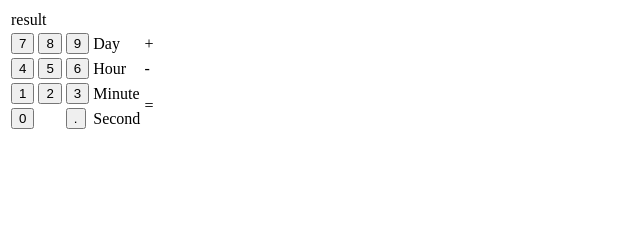
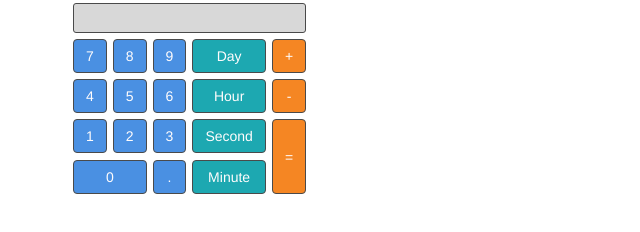
Before and after one commit to Loopersgroup/time-calculator, a website: page index1.html in a window 1280 px wide. Shown: the whole page, without its empty margins (0-640 px from the left). Drawn offline with nearby package versions, Linux system fonts and the light colour scheme.

Commit message:
css-completed

```diff
--- a/css/style.css
+++ b/css/style.css
@@ -0,0 +1,57 @@
+.btn
+{
+    width: 100%;
+    border:1px solid rgb(74,74,74);
+}
+.calc-btn-number
+{
+    background-color: rgba(74,144,226,1);
+    color:rgba(255,252,252,1);
+
+}
+
+.calc-btn-number:hover
+{
+    background-color: rgb(58,118,187);
+}
+
+.calc-btn-stamp
+{
+    background-color: rgba(29,168,177,1);
+    color:rgba(255,252,252,1);
+}
+
+.calc-btn-stamp:hover
+{
+    background-color: rgb(26,141,148);
+}
+
+.calc-btn-operator
+{
+    background-color: rgba(245,134,35,1);
+    color:rgba(255,252,252,1);
+}
+
+.calc-btn-operator:hover
+{
+    background-color: rgb(213,89,28);
+}
+
+.double-height
+{
+    height: 75px;
+}
+
+.calculator td
+{
+    padding:3px;
+}
+
+.result
+{
+    background-color: rgb(216,216,216);
+    border-radius: 3px;
+    height:30px;
+    width: 100%;
+    border:1px solid rgb(74,74,74);
+}
--- a/index.html
+++ b/index1.html
@@ -3,8 +3,8 @@
 <head>
     <meta charset="UTF-8">
     <title>time-calculator</title>
-    <link href="bower_components/bootstrap/dist/css/bootstrap.min.css" >
-    <link href="css/style.css">
+    <link href="bower_components/bootstrap/dist/css/bootstrap.min.css" rel="stylesheet">
+    <link href="css/style.css" rel="stylesheet">
     <script type="text/javascript" src="bower_components/angular/angular.min.js"></script>
     <script type="text/javascript" src="javascript/app.js"></script>
 </head>
@@ -12,35 +12,34 @@
 <div class="container">
     <table class="calculator">
         <tr>
-
-            <td colspan="5">result</td>
+            <td colspan="5" ><input class="result" type="text" disabled="disabled"></td>
         </tr>
         <tr>
             <td><button class="btn btn-primary calc-btn-number">7</button></td>
             <td><button class="btn btn-primary calc-btn-number">8</button></td>
             <td><button class="btn btn-primary calc-btn-number">9</button></td>
-            <td>Day</td>
-            <td>+</td>
+            <td><button class="btn btn-primary calc-btn-stamp">Day</button></td>
+            <td><button class="btn btn-primary calc-btn-operator">+</button></td>
         </tr>
         <tr>
             <td><button class="btn btn-primary calc-btn-number">4</button></td>
             <td><button class="btn btn-primary calc-btn-number">5</button></td>
             <td><button class="btn btn-primary calc-btn-number">6</button></td>
-            <td>Hour</td>
-            <td>-</td>
+            <td><button class="btn btn-primary calc-btn-stamp">Hour</button></td>
+            <td><button class="btn btn-primary calc-btn-operator">-</button></td>
         </tr>
         <tr>
             <td><button class="btn btn-primary calc-btn-number">1</button></td>
             <td><button class="btn btn-primary calc-btn-number">2</button></td>
             <td><button class="btn btn-primary calc-btn-number">3</button></td>
-            <td>Minute</td>
-            <td rowspan="2">=</td>
+            <td><button class="btn btn-primary calc-btn-stamp">Second</button></td>
+            <td rowspan="2"><button class="btn btn-primary calc-btn-operator double-height">=</button></td>
         </tr>
         <tr>
             <td colspan="2"><button class="btn btn-primary calc-btn-number" >0</button></td>
             <td><button class="btn btn-primary calc-btn-number">.</button></td>
 
-            <td>Second</td>
+            <td><button class="btn btn-primary calc-btn-stamp">Minute</button></td>
         </tr>
     </table>
 
```
